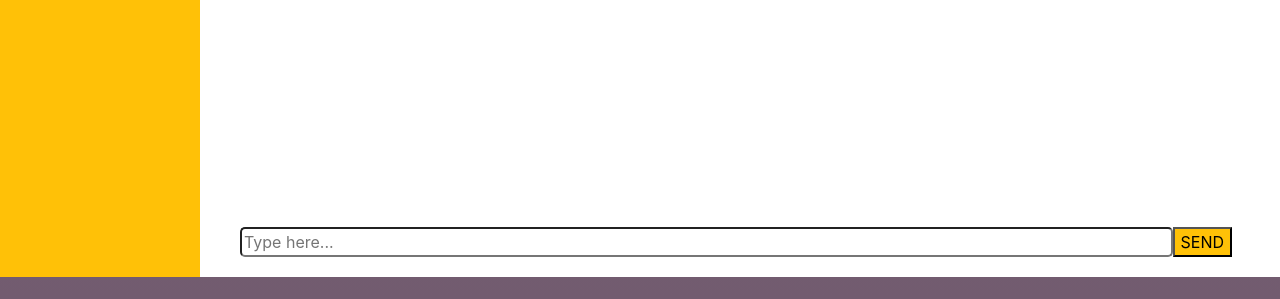
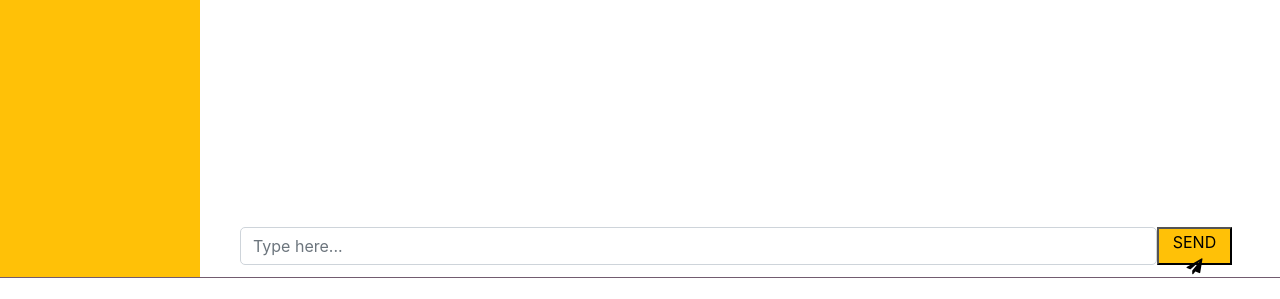
Before and after one commit to bjtulinl/time-to-talk, a Flask app: page /chat in a window 1280 px wide. Shown: the part 523-822 px from the top of the page. After the commit the page ends 801 px from the top, so only its background shows below. Run offline with Flask 2, Linux system fonts and the light colour scheme; the visitor is signed in with stand-in values (Sample User, id 1); data comes from the database, SQL or seed files in the repository; some libraries are stand-ins or nearby versions.

Commit message:
- Final version

```diff
--- a/static/styles/chat_style.css
+++ b/static/styles/chat_style.css
@@ -14,6 +14,8 @@ body,html{
     position: absolute;
     right: 0px;
     left: 0px;
+    top: 0px;
+    bottom: 0px;
     height: 100%;
     display: block;
     margin: auto;
@@ -25,7 +27,8 @@ body,html{
     width: 200px;
     height: 100%;
     position: relative;
-    top: 0%;
+    top: 0px;
+    bottom: 0px;
     left: 0%;
     background: #ffc107;
     background-size: cover;
@@ -120,7 +123,7 @@ body,html{
     color: black;
     font-size: 12px;
     width: 165px;
-    height: 300px;
+    bottom: 0px;
     overflow: auto;
     z-index: 3;
 }
@@ -155,6 +158,8 @@ body,html{
 
 #send_message {
     position: relative;
+    height: 38px;
+    width: 80px;
     background: #ffc107;
 }
 
--- a/templates/chat.html
+++ b/templates/chat.html
@@ -47,8 +47,8 @@
             </div>
 
             <div id="input-area">
-                <input type="text" id="user_message" placeholder="Type here..." autocomplete="off">
-                <button type="button" id="send_message">SEND</button>
+                <input type="text" id="user_message" class="form-control" placeholder="Type here..." autocomplete="off">
+                <button type="button" id="send_message">SEND<i class="fa fa-paper-plane" aria-hidden="true"></i></button>
             </div>
         </div>
 
```
